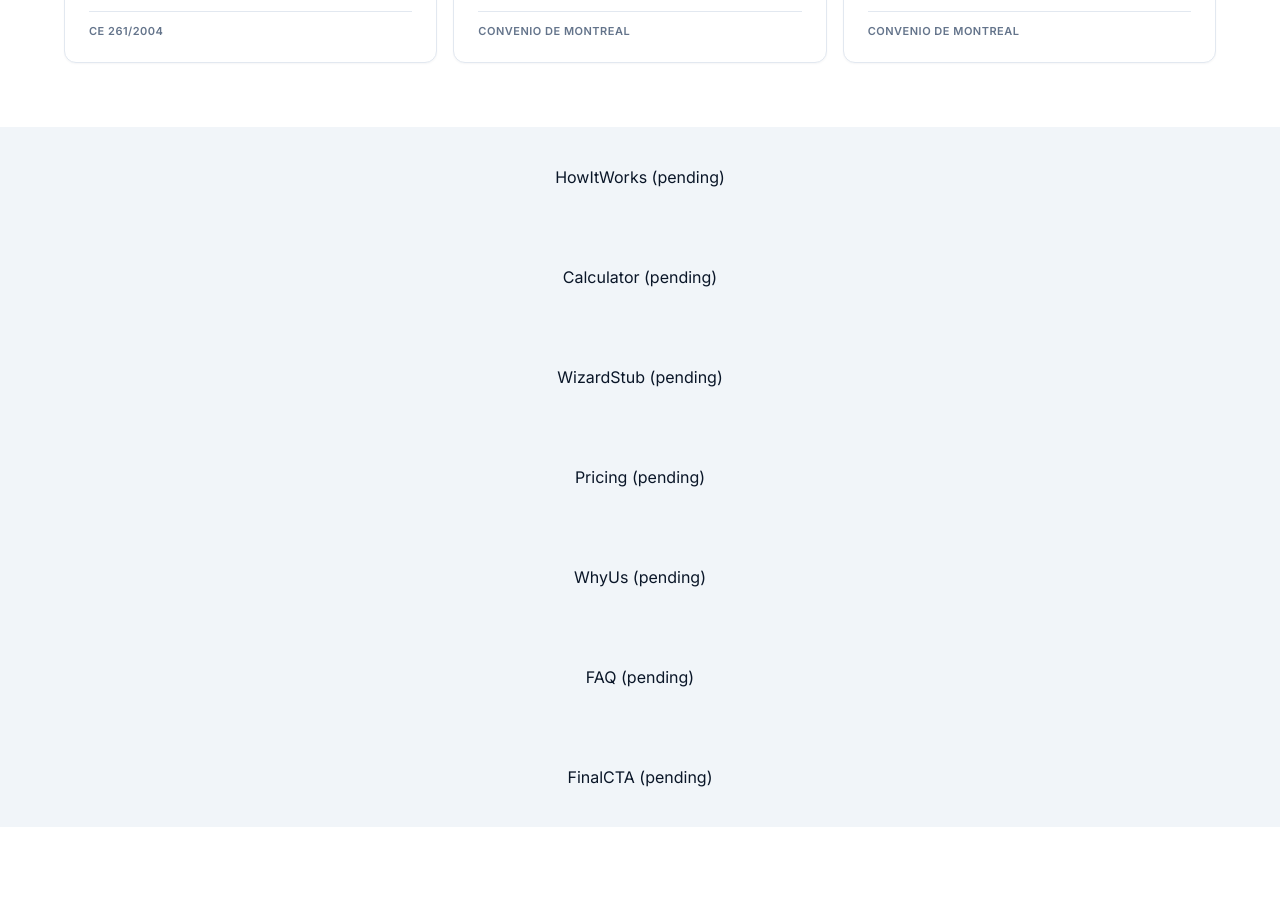
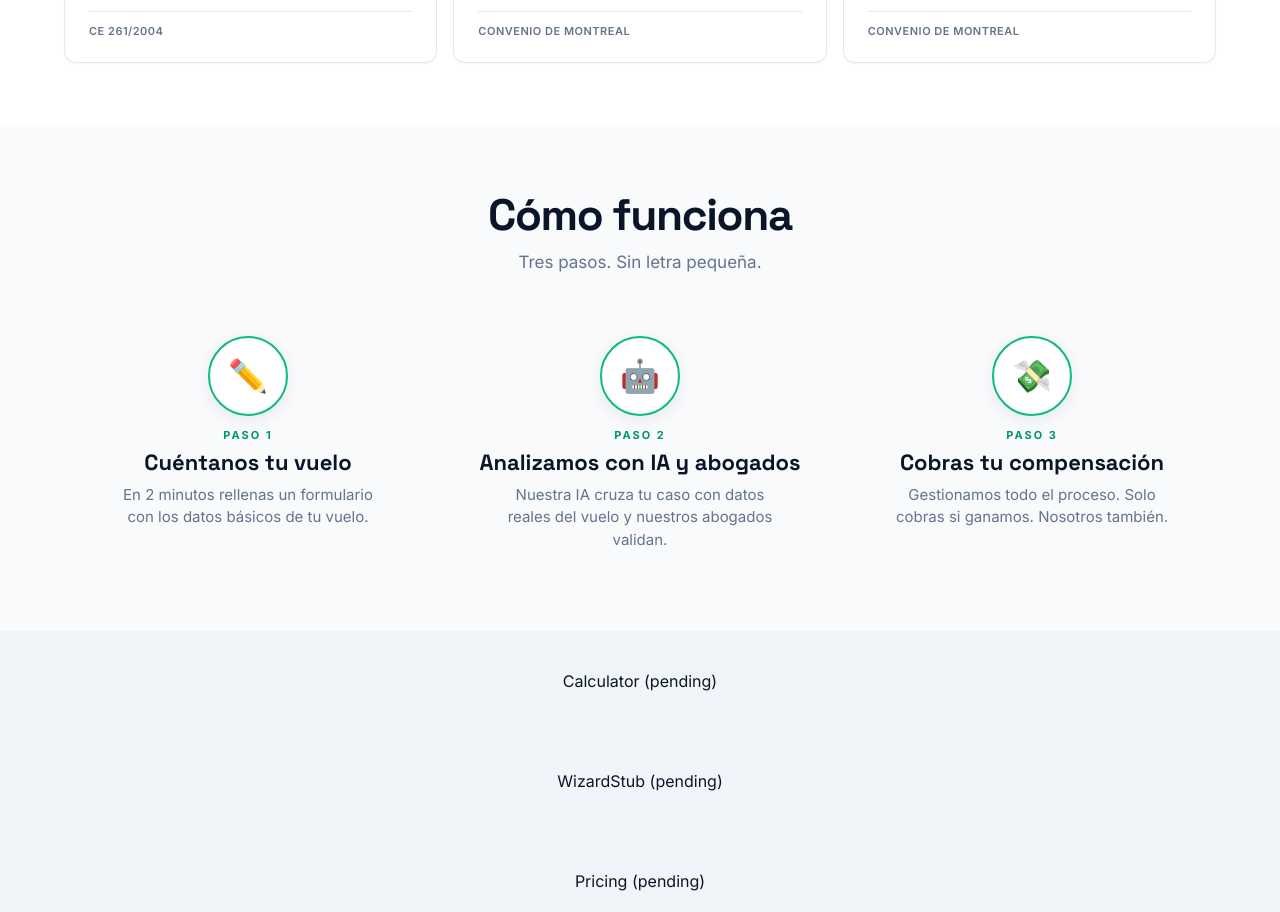
Before and after one commit to guilletruan-sys/reclamavuelo, a Next.js app: page / in a window 1280 px wide. Shown: the part 1360-2272 px from the top of the page. Built offline with nearby package versions, Linux system fonts and the light colour scheme.

Commit message:
feat: seccion como funciona en 3 pasos

```diff
--- a/components/landing/HowItWorks.jsx
+++ b/components/landing/HowItWorks.jsx
@@ -1 +1,46 @@
-export default function HowItWorks() { return <div style={{padding:40,textAlign:'center',background:'#f1f5f9'}}>HowItWorks (pending)</div>; }
+import { tokens } from '../../lib/theme';
+import { H2 } from '../ui';
+
+const STEPS = [
+  { n: '1', icon: '✏️', title: 'Cuéntanos tu vuelo', text: 'En 2 minutos rellenas un formulario con los datos básicos de tu vuelo.' },
+  { n: '2', icon: '🤖', title: 'Analizamos con IA y abogados', text: 'Nuestra IA cruza tu caso con datos reales del vuelo y nuestros abogados validan.' },
+  { n: '3', icon: '💸', title: 'Cobras tu compensación', text: 'Gestionamos todo el proceso. Solo cobras si ganamos. Nosotros también.' },
+];
+
+export default function HowItWorks() {
+  return (
+    <section id="como-funciona" style={{ background: tokens.slate50 }}>
+      <div style={{ maxWidth: tokens.maxWidth, margin: '0 auto', padding: `${tokens.s8}px ${tokens.s5}px` }}>
+        <div style={{ textAlign: 'center', marginBottom: tokens.s7 }}>
+          <H2>Cómo funciona</H2>
+          <p style={{ fontSize: 17, color: tokens.slate500, marginTop: tokens.s3 }}>Tres pasos. Sin letra pequeña.</p>
+        </div>
+        <div style={{ position: 'relative' }} className="grid3">
+          {STEPS.map((s, i) => (
+            <div key={s.n} style={{ position: 'relative', textAlign: 'center', padding: tokens.s4 }}>
+              <div style={{
+                width: 80, height: 80, borderRadius: tokens.rPill,
+                background: tokens.white, border: `2px solid ${tokens.green500}`,
+                display: 'flex', alignItems: 'center', justifyContent: 'center',
+                fontSize: 32, margin: '0 auto', position: 'relative', zIndex: 1,
+                boxShadow: tokens.shadowMd,
+              }}>{s.icon}</div>
+              <div style={{
+                fontSize: 11, fontWeight: 700, color: tokens.green600,
+                letterSpacing: '2px', marginTop: tokens.s3, textTransform: 'uppercase',
+              }}>Paso {s.n}</div>
+              <div style={{
+                fontFamily: tokens.fontHead, fontSize: 22, fontWeight: 700,
+                color: tokens.navy900, marginTop: 6,
+              }}>{s.title}</div>
+              <p style={{
+                fontSize: 15, color: tokens.slate500, marginTop: tokens.s2,
+                maxWidth: 280, marginLeft: 'auto', marginRight: 'auto', lineHeight: 1.5,
+              }}>{s.text}</p>
+            </div>
+          ))}
+        </div>
+      </div>
+    </section>
+  );
+}
```
